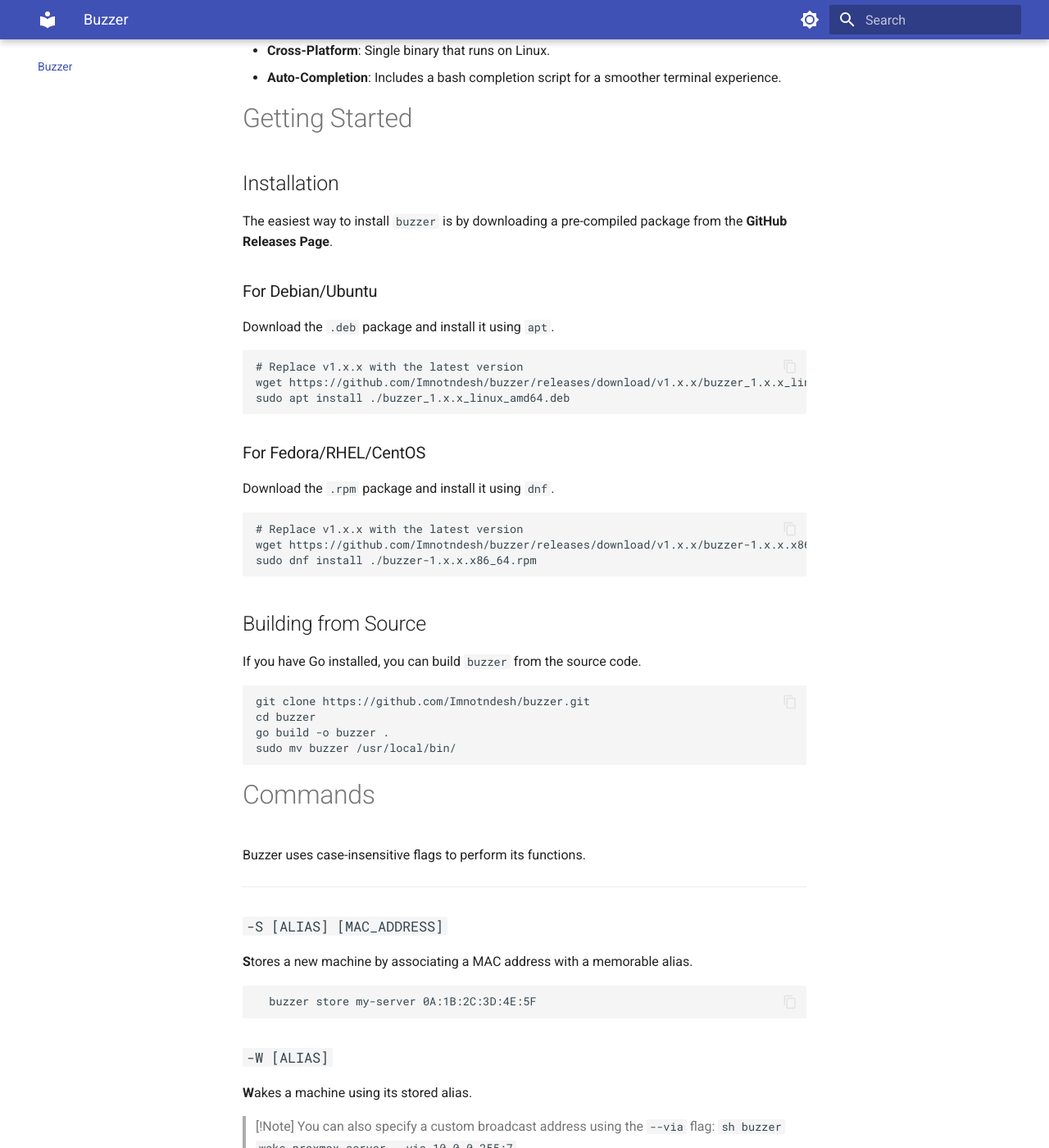
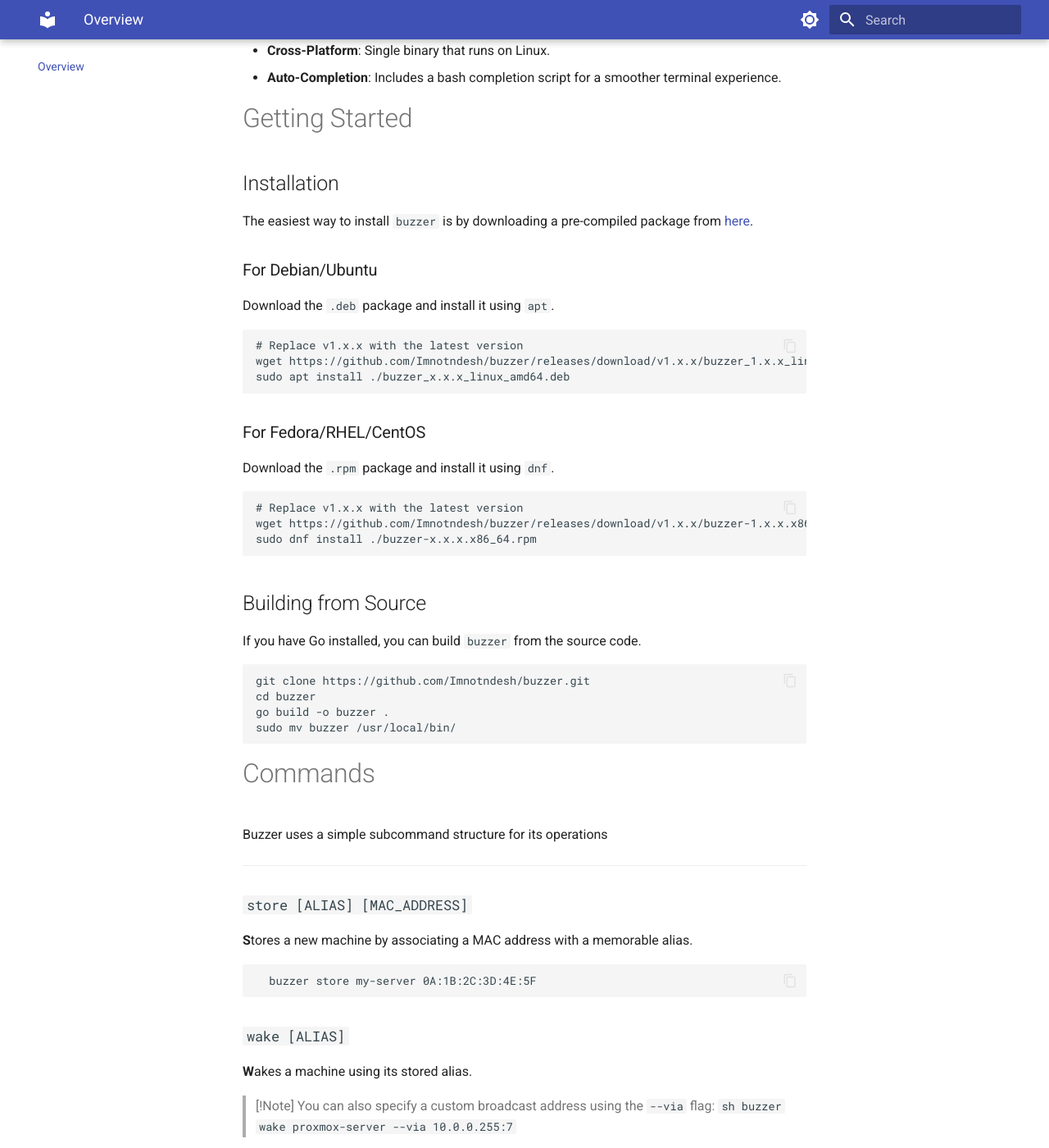
Before and after one commit to Imnotndesh/buzzer, an MkDocs documentation site: the page built from docs/index.md, in a window 1280 px wide and 1400 px high, scrolled down 454 px. Shown: the whole window at 82% size. Built offline with MkDocs 1.6.1 and Material for MkDocs 9.7.7, drawn with Linux system fonts in a browser that asks for light colours; some of the changed text lies outside the part shown.

Commit message:
updated documentation and man page generator

````diff
--- a/docs/index.md
+++ b/docs/index.md
@@ -1,4 +1,4 @@
-# Buzzer
+# Overview
 
 **Buzzer** is a simple, fast, and convenient command-line tool for executing Wake-on-LAN (WoL) operations on your local network.
 
@@ -14,7 +14,7 @@
 
 ## Installation
 
-The easiest way to install `buzzer` is by downloading a pre-compiled package from the **GitHub Releases Page**.
+The easiest way to install `buzzer` is by downloading a pre-compiled package from [here](https://github.com/Imnotndesh/buzzer/releases).
 
 ### For Debian/Ubuntu
 
@@ -23,7 +23,7 @@
 ```sh
 # Replace v1.x.x with the latest version
 wget https://github.com/Imnotndesh/buzzer/releases/download/v1.x.x/buzzer_1.x.x_linux_amd64.deb
-sudo apt install ./buzzer_1.x.x_linux_amd64.deb
+sudo apt install ./buzzer_x.x.x_linux_amd64.deb
 ```
 
 ### For Fedora/RHEL/CentOS
@@ -33,7 +33,7 @@
 ```sh
 # Replace v1.x.x with the latest version
 wget https://github.com/Imnotndesh/buzzer/releases/download/v1.x.x/buzzer-1.x.x.x86_64.rpm
-sudo dnf install ./buzzer-1.x.x.x86_64.rpm
+sudo dnf install ./buzzer-x.x.x.x86_64.rpm
 ```
 
 ## Building from Source
@@ -47,18 +47,17 @@
 sudo mv buzzer /usr/local/bin/
 ```
 # Commands
-
-Buzzer uses case-insensitive flags to perform its functions.
+Buzzer uses a simple subcommand structure for its operations
 
 ---
 
-### `-S [ALIAS] [MAC_ADDRESS]`
+### `store [ALIAS] [MAC_ADDRESS]`
 
 **S**tores a new machine by associating a MAC address with a memorable alias.
 ```sh
   buzzer store my-server 0A:1B:2C:3D:4E:5F
 ```
-### `-W [ALIAS]`
+### `wake [ALIAS]`
 
 **W**akes a machine using its stored alias.
 
````
Also changed, not shown: other parts of docs/index.md (+7 -7 lines), .goreleaser.yml (+4 -6 lines), 1 other file.
